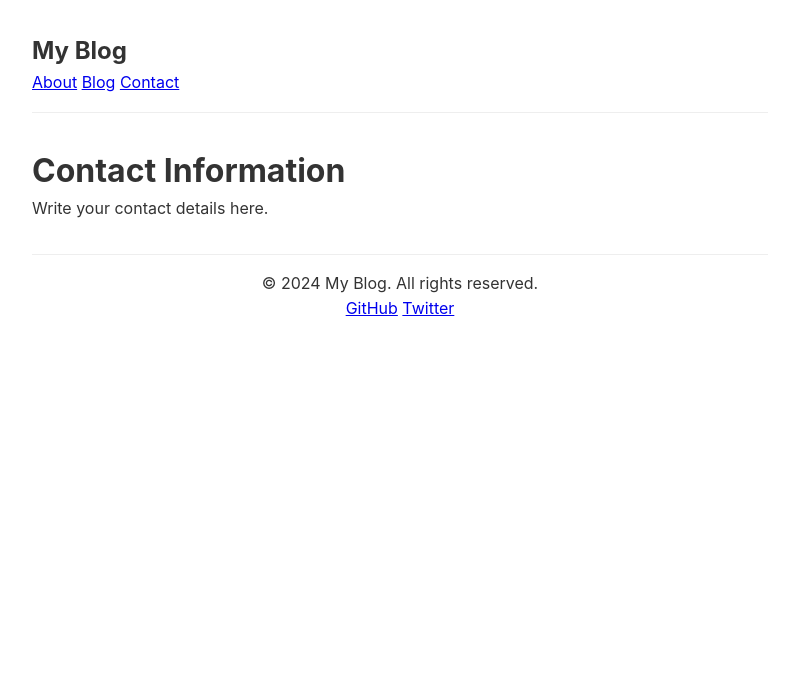
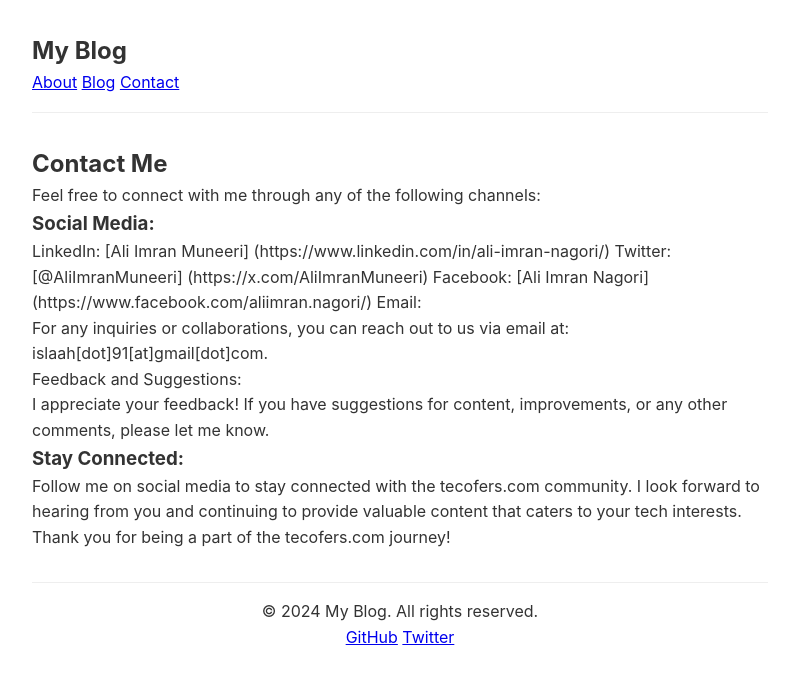
Before and after one commit to tecofers/tecofers.github.io, a Jekyll site: the page built from contact.md, in a window 1280 px wide. Shown: the top 684 px of the page, without its empty margins (240-1039 px from the left). Built offline with Jekyll 4.4.1, drawn with Linux system fonts in a browser that asks for light colours.

Commit message:
Update contact.md

```diff
--- a/contact.md
+++ b/contact.md
@@ -1,9 +1,29 @@
 ---
 layout: default
-title: Contact Me
+title: Contact
 permalink: /contact/
 ---
 
-# Contact Information
+## Contact Me
 
-Write your contact details here.
+Feel free to connect with me through any of the following channels:
+
+### Social Media:
+
+LinkedIn: [Ali Imran Muneeri] (https://www.linkedin.com/in/ali-imran-nagori/)
+Twitter: [@AliImranMuneeri] (https://x.com/AliImranMuneeri)
+Facebook: [Ali Imran Nagori] (https://www.facebook.com/aliimran.nagori/)
+Email:
+
+For any inquiries or collaborations, you can reach out to us via email at: islaah[dot]91[at]gmail[dot]com.
+
+
+Feedback and Suggestions:
+
+I appreciate your feedback! If you have suggestions for content, improvements, or any other comments, please let me know.
+
+### Stay Connected:
+
+Follow me on social media to stay connected with the tecofers.com community. I look forward to hearing from you and continuing to provide valuable content that caters to your tech interests.
+
+Thank you for being a part of the tecofers.com journey!
```
